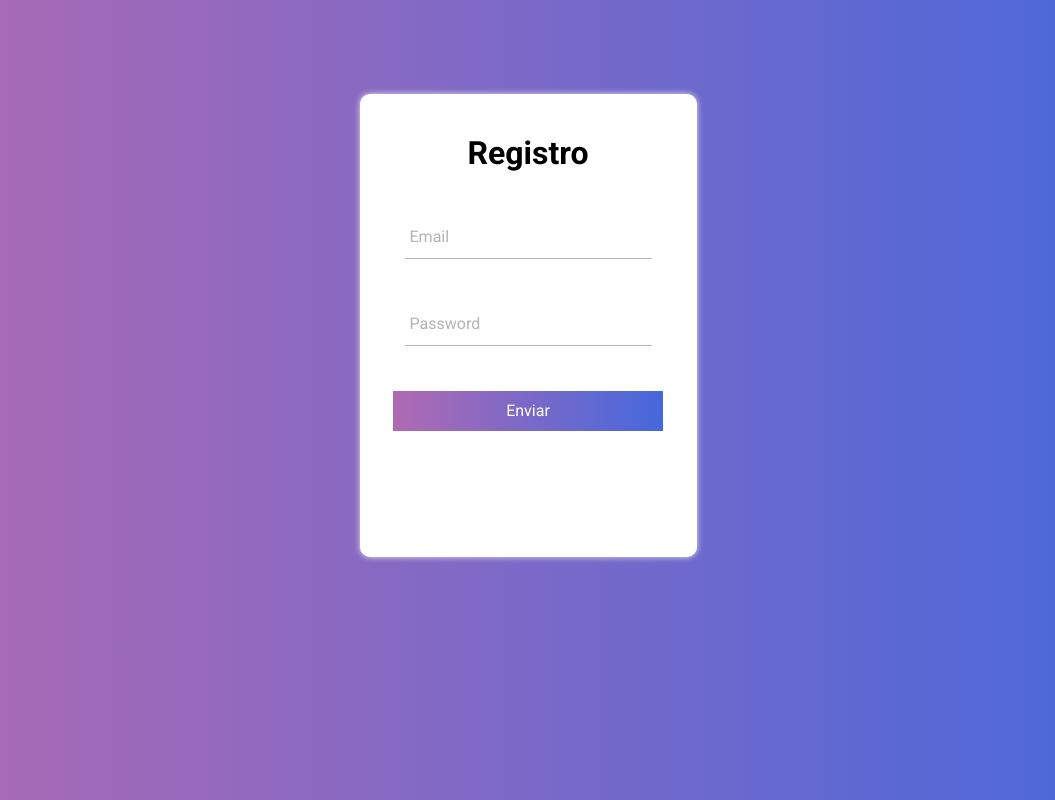
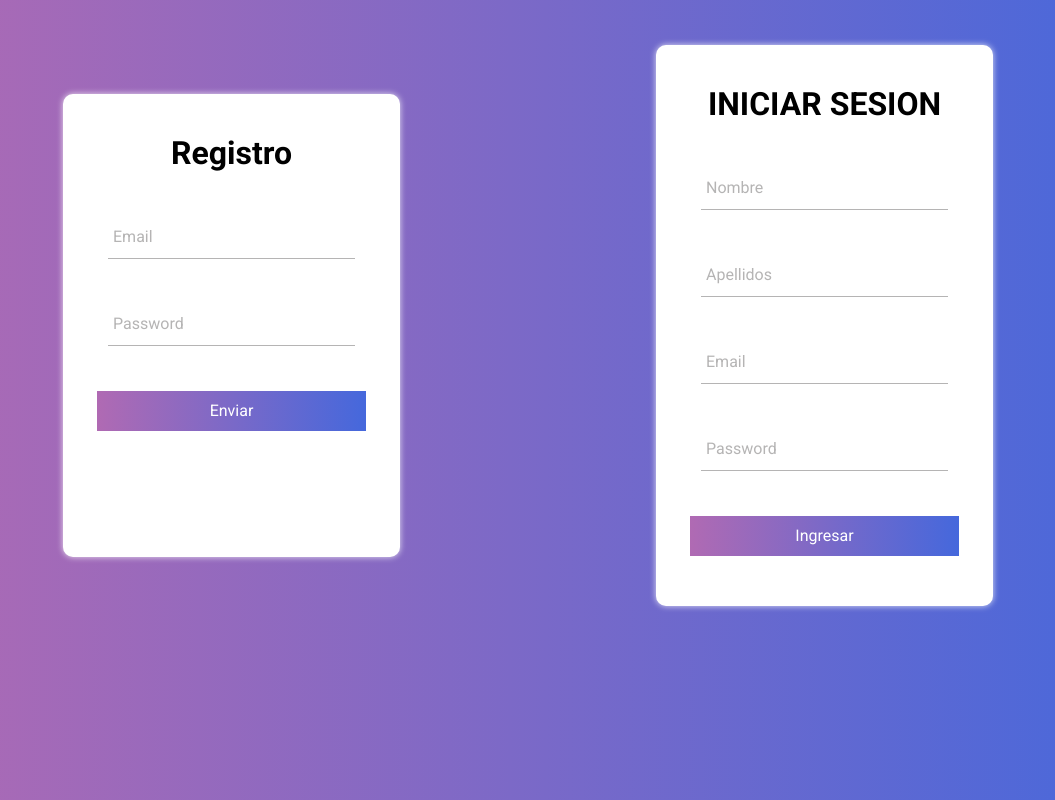
Before and after one commit to keni-afk/The-Best-music, a plain HTML site: page form.html in a window 1280 px wide. Shown: the whole page, without its empty margins (112-1167 px from the left). Drawn offline with Linux system fonts and the light colour scheme; no server answers.

Commit message:
Update form.html

```diff
--- a/form.html
+++ b/form.html
@@ -32,6 +32,31 @@
             <!-- <button type="submit">Suscribirte</button> -->
         </div>
     </form>
+
+   <form action="" method="POST" id="form1">
+        <div class="form">
+            <h1>INICIAR SESION</h1>
+            <div class="grupo">
+                <input type="text" name="" id="name" required><span class="barra"></span>
+                <label for="">Nombre</label>
+            </div>
+            <div class="grupo">
+                <input type="text" name="" id="apellidos" required><span class="barra"></span>
+                <label for="">Apellidos</label>
+            </div>
+            <div class="grupo">
+                <input type="email" name="" id="email" required><span class="barra"></span>
+                <label for="">Email</label>
+            </div>
+            <div class="grupo">
+                <input type="password" name="" id="password" required><span class="barra"></span>
+                <label for="">Password</label>
+            </div>
+
+            <button type="submit">Ingresar</button>
+        </div>
+    </form>
+
     <!-- The core Firebase JS SDK is always required and must be listed first -->
 <script src="https://www.gstatic.com/firebasejs/8.7.1/firebase-app.js"></script>
 <script src="https://www.gstatic.com/firebasejs/8.7.1/firebase-auth.js"></script>
```
